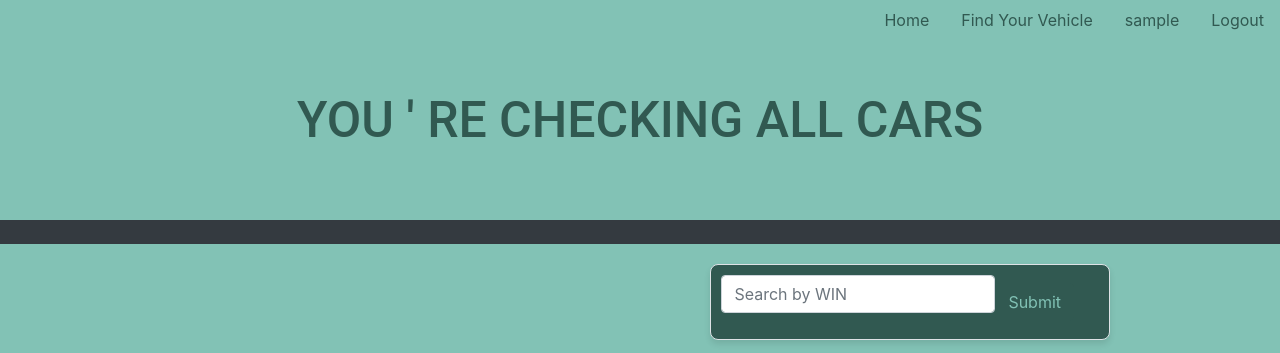
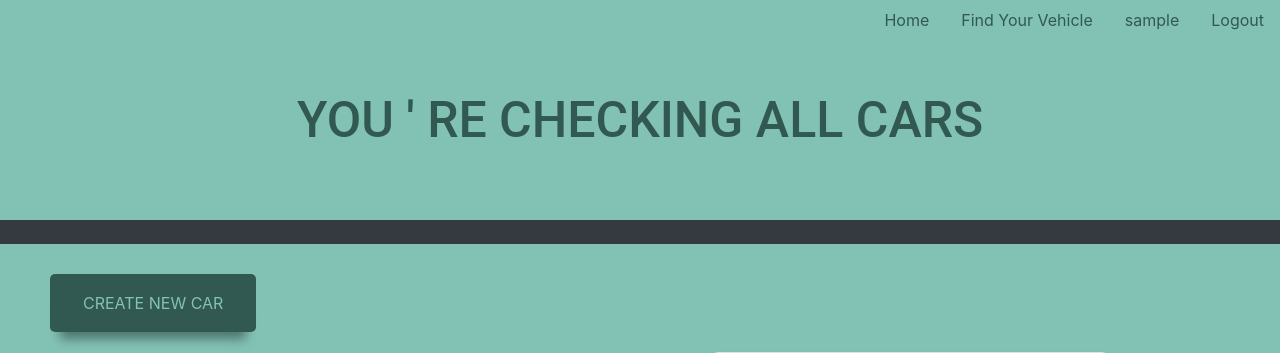
Before and after one commit to Vasavik-ua/car-verification, a Django app: page /car/ in a window 1280 px wide. Shown: the top 353 px of the page. Run offline with Django 5.2, Linux system fonts and the light colour scheme; the visitor is signed in with stand-in values (Sample User, id 1); data that the repository does not hold is empty; some libraries are stand-ins or nearby versions.

Commit message:
add a button in carlist page

```diff
--- a/templates/car/car_list.html
+++ b/templates/car/car_list.html
@@ -5,10 +5,13 @@
     <h1 class="title-one">You ' re Checking All Cars</h1>
   </div>
   <nav class="bg-dark navbar-dark">
-  <div class="container">
-    <a href="" class="navbar-brand"></a>
+    <div class="container">
+      <a href="" class="navbar-brand"></a>
+    </div>
+  </nav>
+  <div class="button">
+    <a class="btn btn-primary btn-bk" href="{% url "car:car-create" %}">CREATE NEW CAR</a>
   </div>
-</nav>
   <form action="" method="get" class="form-inline form-allign">
      {{ search_form|crispy }}
      <input  class="btn btn-secondary btn-bk" type="submit">
@@ -36,7 +39,7 @@
         <td><a href="{%  url "car:car-detail" pk=car.id %}"><i class="act-alg icon-align fa fa-search "></i></a></td>
         <td>
           <a href="{% url "car:car-update" pk=car.id %}"><i class="act-alg fa fa-pencil-alt"></i></a>
-          <a href="#"><i class="act-alg fa fa-times"></i></a>
+          <a href="{% url "car:car-delete" pk=car.id %}"><i class="act-alg fa fa-times"></i></a>
         </td>
       </tr>
     {% endfor %}
```
